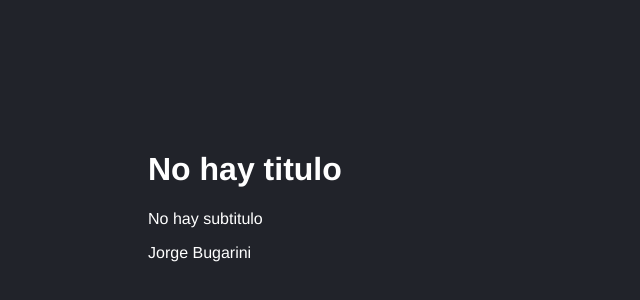
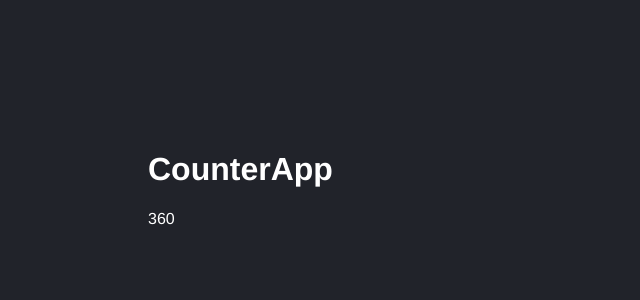
Before and after one commit to DarkZeyan/React-Course, a React (Vite) app in the folder 03-counter-app-vite/: page / in a window 1280 px wide. Shown: the part 18-318 px from the top of the page, without its empty margins (0-640 px from the left). Built offline with nearby package versions, Linux system fonts and the light colour scheme.

Commit message:
Finished CounterApp lesson

```diff
--- /dev/null
+++ b/03-counter-app-vite/src/CounterApp.jsx
@@ -0,0 +1,20 @@
+import PropTypes from 'prop-types'
+
+const CounterApp = ({value}) =>{
+
+    return(
+        <>
+
+        <h1>CounterApp</h1>
+        <p>{value}</p>
+
+        </>
+    )
+
+}
+
+export default CounterApp;
+
+CounterApp.propTypes = {
+    value:PropTypes.number.isRequired
+}
--- a/03-counter-app-vite/src/main.jsx
+++ b/03-counter-app-vite/src/main.jsx
@@ -6,12 +6,13 @@
 //Aplicacion de estilos de css.
 import './style.css'
 import { FirstApp } from './FirstApp';
-
+import CounterApp from './CounterApp';
 ReactDOM.createRoot(document.getElementById('root')).render(
     <React.StrictMode>
         {/* Para mandar numeros u otro tipo de dato distinto a
         las strings se emplea {} en lugar de "" */}
-        <FirstApp />
+        {/* <FirstApp /> */}
+        <CounterApp value={360}/>
         {/* <FirstApp title = "Hola, soy Zeyan" subTitle={123}/> */}
     </React.StrictMode>
 );
```
